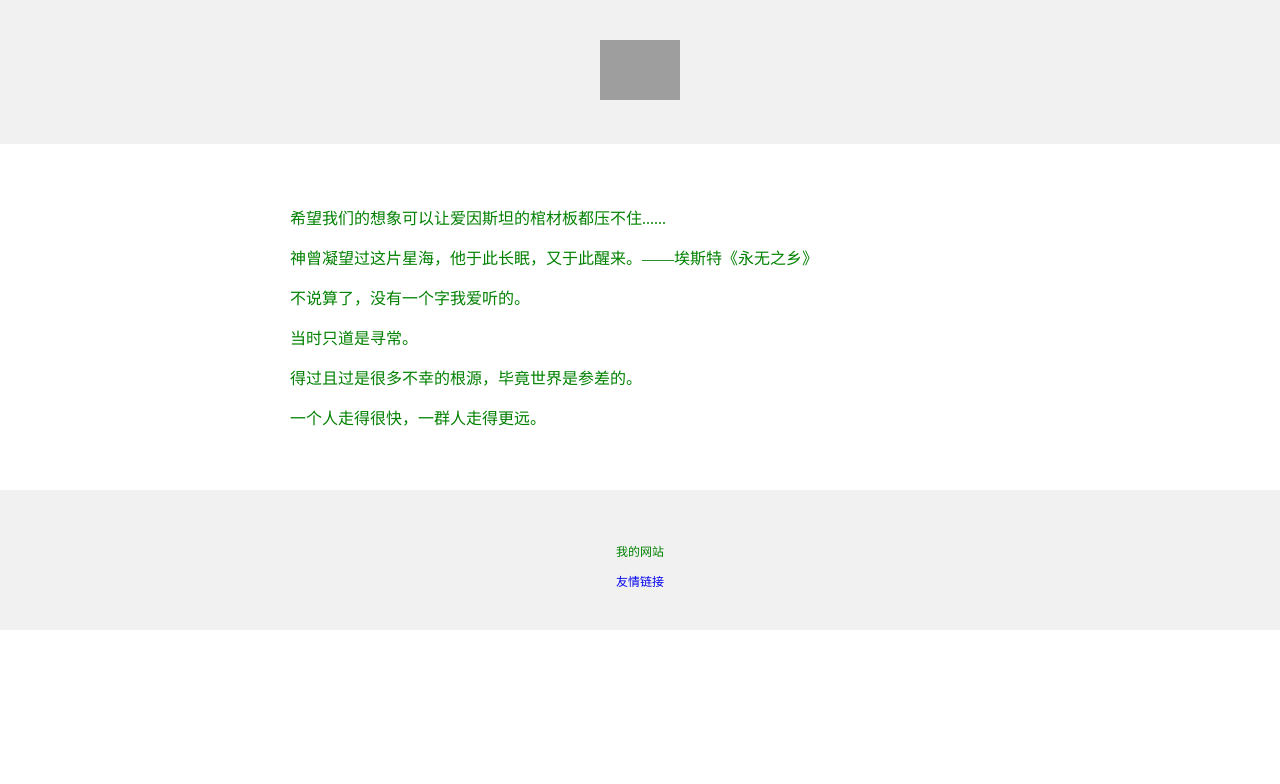
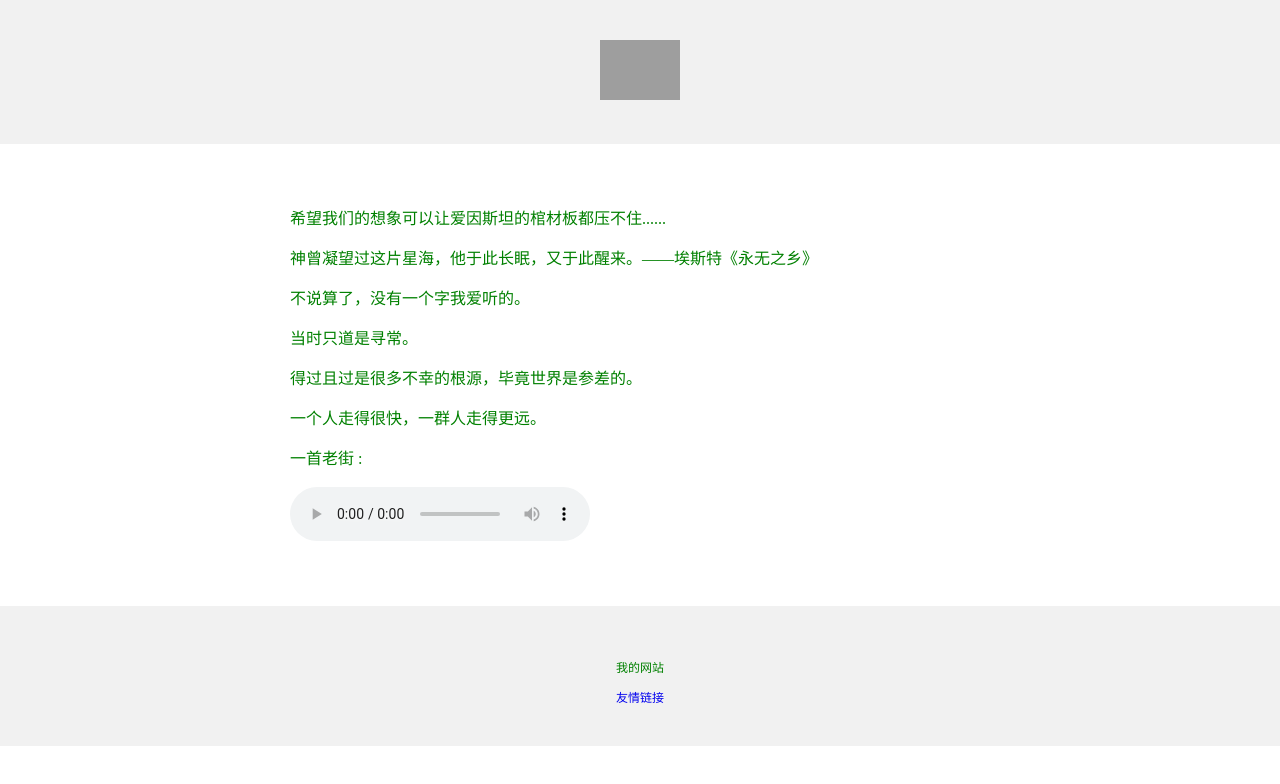
Before and after one commit to zhuhl666/re01-one, a plain HTML site: page index.html in a window 1280 px wide. Drawn offline with Linux system fonts and the light colour scheme; grey boxes are pictures that could not be loaded.

Commit message:
Update index.html

```diff
--- a/index.html
+++ b/index.html
@@ -32,6 +32,11 @@
       <p>当时只道是寻常。</p>
       <p>得过且过是很多不幸的根源，毕竟世界是参差的。</p>
       <p>一个人走得很快，一群人走得更远。</p>
+      <p>一首老街 :<br><br>
+      <audio controls>
+        <source src="李荣浩 - 老街.mp3" type="audio/mp3">
+      </audio>
+    </p>
     </div>
    <div style="
       background-color:#f1f1f1;
```
